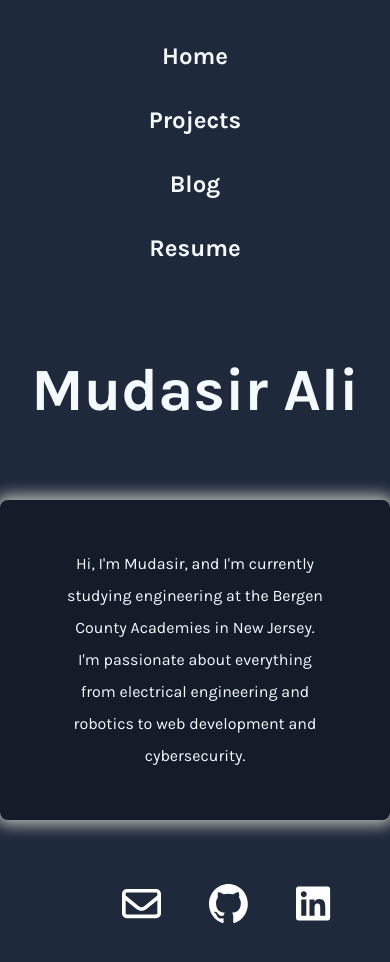
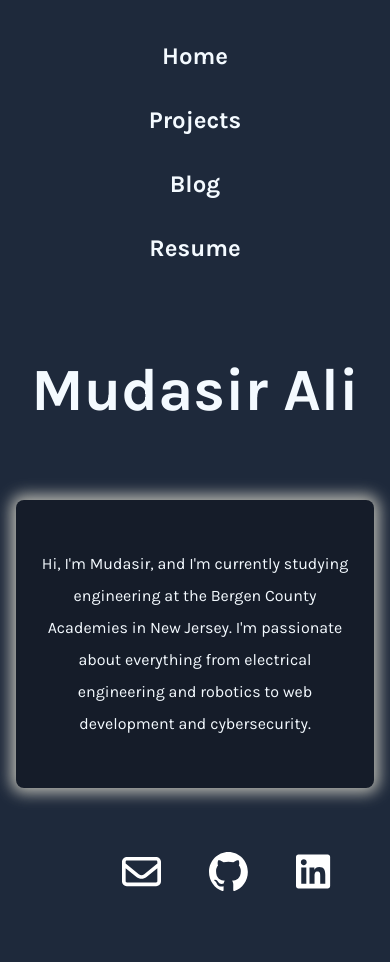
Before and after one commit to mud-ali/website, a Next.js app: page / in a window 390 px wide. Shown: the top 962 px of the page. Built offline with nearby package versions, Linux system fonts and the light colour scheme.

Commit message:
improve mobile friendliness

```diff
--- a/app/blog/page.tsx
+++ b/app/blog/page.tsx
@@ -16,7 +16,7 @@ export default function Blog() : ReactNode {
                     CTF writeups. thoughts.
                 </p>
             </div>
-            <div className="blog-preview-container min-h-screen w-3/6 mx-auto rounded-xl">
+            <div className="blog-preview-container min-h-screen w-5/6 lg:w-3/6 mx-auto rounded-xl">
                 {
                     blogPostsList.map((postData, i)=>{
                         return (
--- a/app/page.tsx
+++ b/app/page.tsx
@@ -12,8 +12,11 @@ export default function Home() {
             <div className="content flex flex-col items-center justify-between md:px-32 pt-20 md:pt-24 pb-4">
                 <h1 className="text-6xl font-semibold mb-4">Mudasir Ali</h1>
 
-                <div className={`heading-card rounded-lg py-12 px-16 text-center mx-2 mt-16 bg-dark-tint
-                                 w-full lg:w-7/12 leading-loose shadow-[0px_0px_15px_5px_rgba(185,185,177,1)]`}>
+                <div className={`heading-card rounded-lg py-12 px-6 md:px-16
+                                 text-center md:mx-2 mx-8 mt-16 bg-dark-tint
+                                 w-11/12 lg:w-7/12 leading-loose
+                                 shadow-[0px_0px_15px_5px_rgba(185,185,177,1)]`
+                                 }>
                     Hi, I'm Mudasir, and I'm currently studying engineering at the Bergen County Academies in New Jersey. I'm passionate about everything from electrical engineering and robotics to web development and cybersecurity.
                 </div>
                 <div className="contact-card-array flex flex-row items-center mt-8 sm:mt-8 justify-around w-1/2 mb-56">
--- a/app/resume/page.tsx
+++ b/app/resume/page.tsx
@@ -7,10 +7,10 @@ export default function Resume() {
             className="min-h-screen h-full bg-background-hue font-head text-text-hue"
         >
             <Header />
-            <div className="content px-6 sm:mt-16 h-screen mb-4">
+            <div className="content px-6 sm:mt-16 h-screen mb-4 w-full">
                 <iframe
                     src="/Resume.pdf"
-                    className={`w-2/3 h-full mx-auto rounded-2xl shadow-[0px_0px_5px_1px_rgba(185,185,177,1)]
+                    className={`w-11/12 lg:w-2/3 h-2/3 md:h-full mx-auto rounded-2xl shadow-[0px_0px_5px_1px_rgba(185,185,177,1)]
                                 hover:shadow-[0px_0px_10px_5px_rgba(195,185,177,1)] duration-500`}
                 >
                 </iframe>
--- a/components/PostPreview.tsx
+++ b/components/PostPreview.tsx
@@ -6,7 +6,7 @@ export function PostPreview(info: Blogpost): ReactNode {
     return (
         <div
             className={
-                `w-full break-word mx-auto my-8 p-8 box-content flex
+                `w-full break-word mx-auto my-8 p-8 box-border flex
                 flex-col items-center justify-center rounded-xl
                 bg-dark-tint`
             }
```
